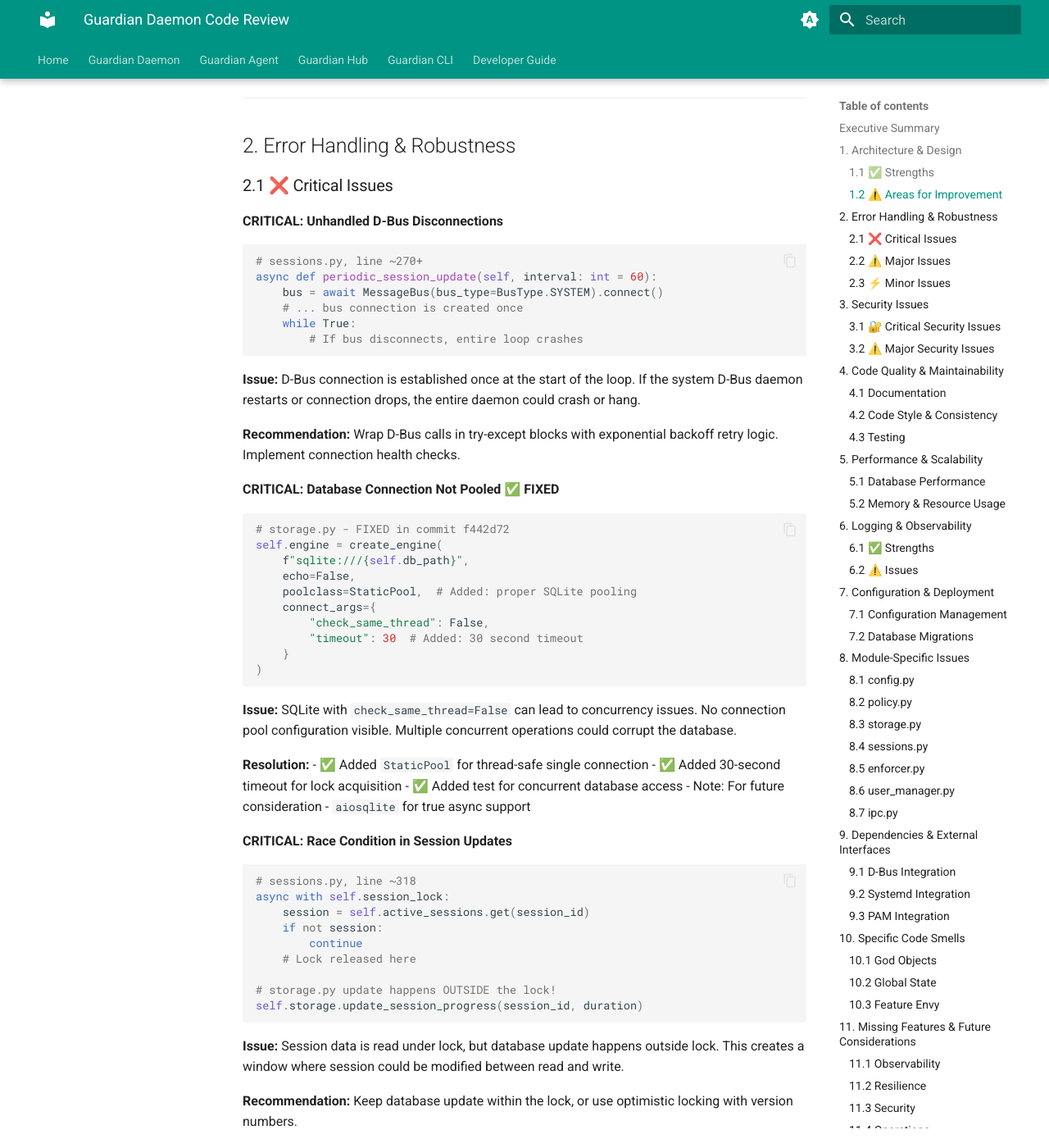
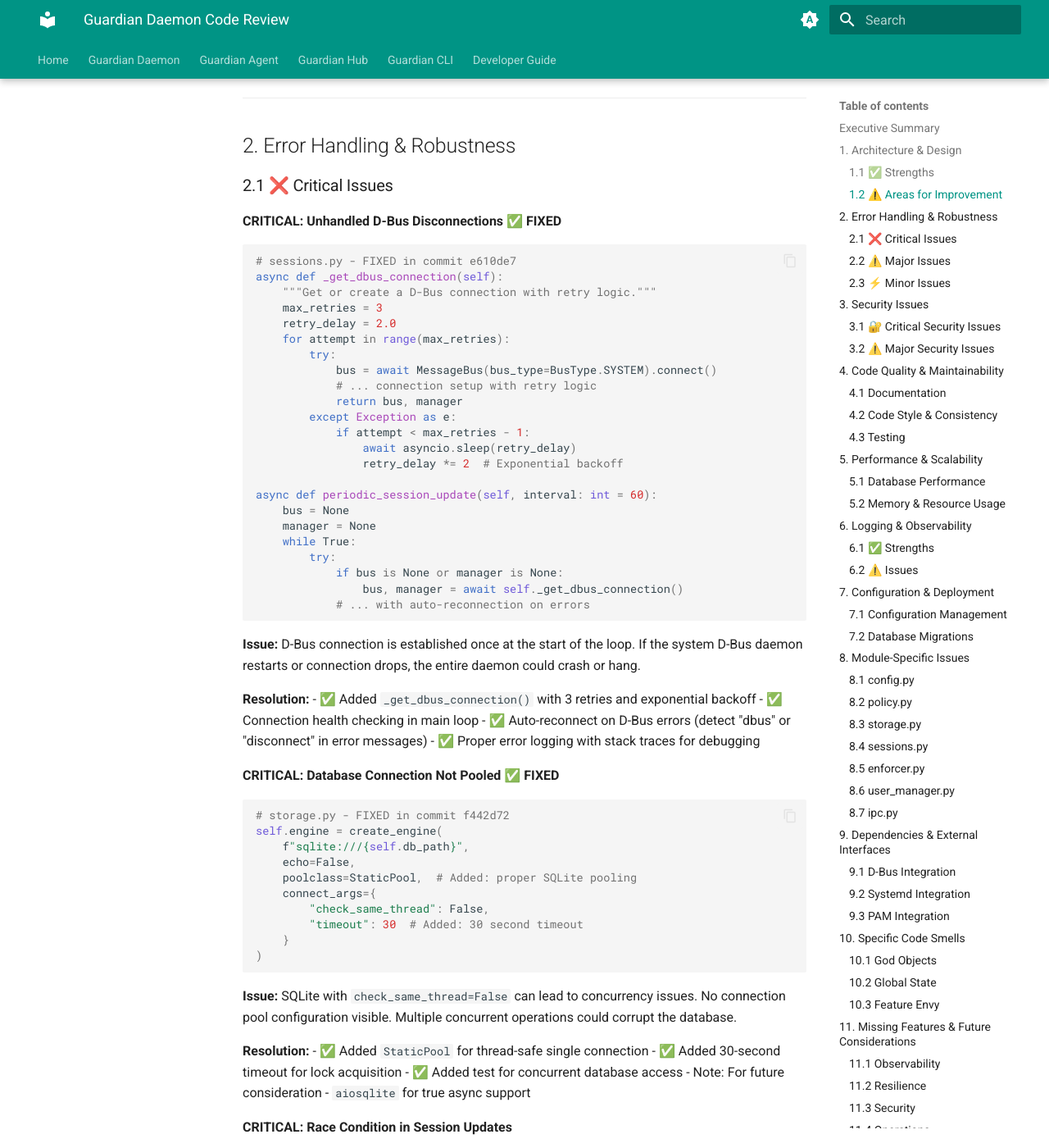
Before and after one commit to familyguardian/guardian, an MkDocs documentation site: the page built from docs/developer/code_review_guardian_daemon.md, in a window 1280 px wide and 1400 px high, scrolled down 1750 px. Shown: the whole window at 82% size. Built offline with MkDocs 1.6.1 and Material for MkDocs 9.7.7, drawn with Linux system fonts in a browser that asks for light colours.

````diff
--- a/docs/developer/code_review_guardian_daemon.md
+++ b/docs/developer/code_review_guardian_daemon.md
@@ -73,19 +73,40 @@ The `GuardianDaemon` class in `__main__.py` manually wires all components togeth
 
 ### 2.1 ❌ Critical Issues
 
-**CRITICAL: Unhandled D-Bus Disconnections**
+**CRITICAL: Unhandled D-Bus Disconnections** ✅ **FIXED**
 ```python
-# sessions.py, line ~270+
+# sessions.py - FIXED in commit e610de7
+async def _get_dbus_connection(self):
+    """Get or create a D-Bus connection with retry logic."""
+    max_retries = 3
+    retry_delay = 2.0
+    for attempt in range(max_retries):
+        try:
+            bus = await MessageBus(bus_type=BusType.SYSTEM).connect()
+            # ... connection setup with retry logic
+            return bus, manager
+        except Exception as e:
+            if attempt < max_retries - 1:
+                await asyncio.sleep(retry_delay)
+                retry_delay *= 2  # Exponential backoff
+
 async def periodic_session_update(self, interval: int = 60):
-    bus = await MessageBus(bus_type=BusType.SYSTEM).connect()
-    # ... bus connection is created once
+    bus = None
+    manager = None
     while True:
-        # If bus disconnects, entire loop crashes
+        try:
+            if bus is None or manager is None:
+                bus, manager = await self._get_dbus_connection()
+            # ... with auto-reconnection on errors
 ```
 
 **Issue:** D-Bus connection is established once at the start of the loop. If the system D-Bus daemon restarts or connection drops, the entire daemon could crash or hang.
 
-**Recommendation:** Wrap D-Bus calls in try-except blocks with exponential backoff retry logic. Implement connection health checks.
+**Resolution:**
+- ✅ Added `_get_dbus_connection()` with 3 retries and exponential backoff
+- ✅ Connection health checking in main loop
+- ✅ Auto-reconnect on D-Bus errors (detect "dbus" or "disconnect" in error messages)
+- ✅ Proper error logging with stack traces for debugging
 
 **CRITICAL: Database Connection Not Pooled** ✅ **FIXED**
 ```python
````
Also changed, not shown: 1 other file.
